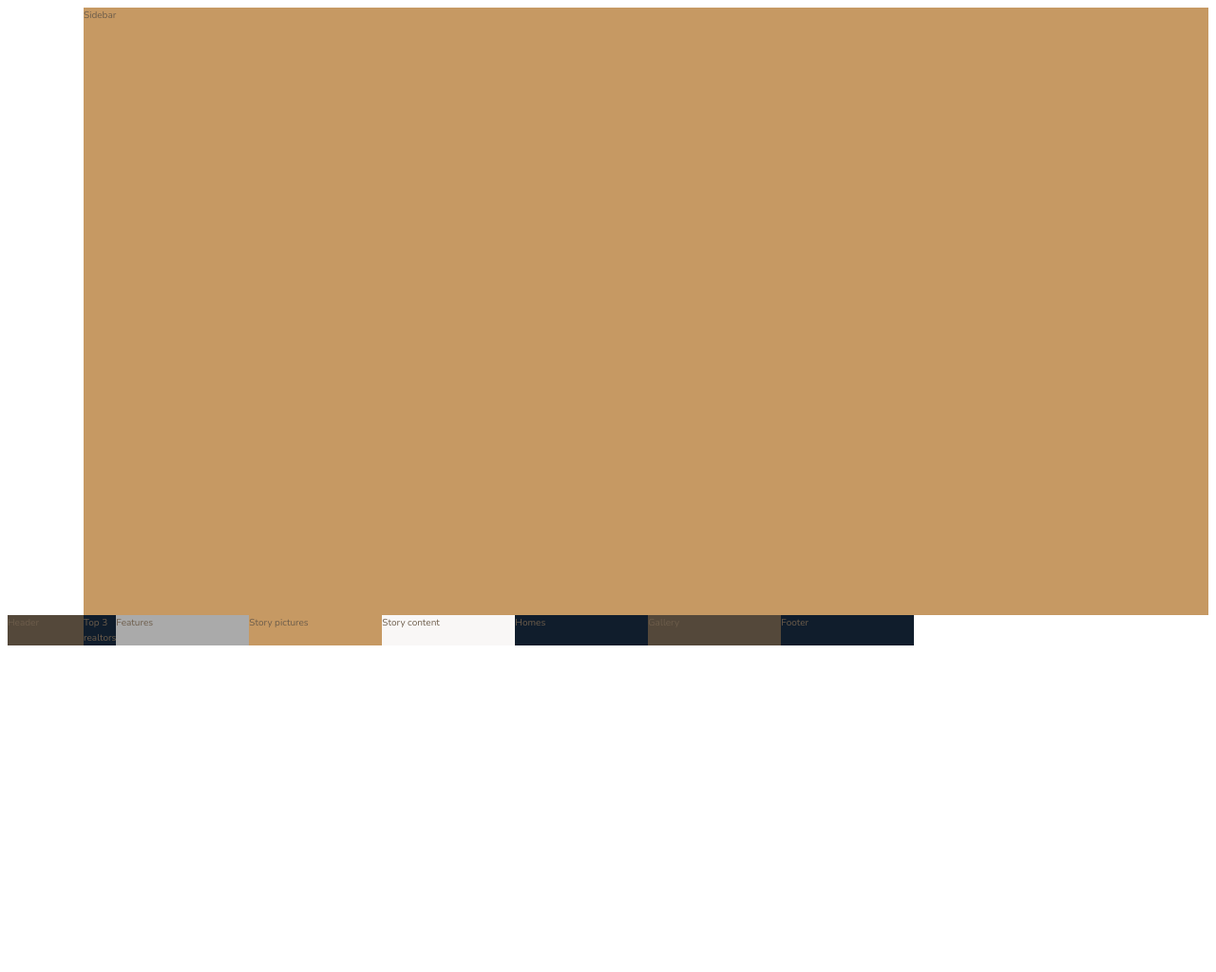
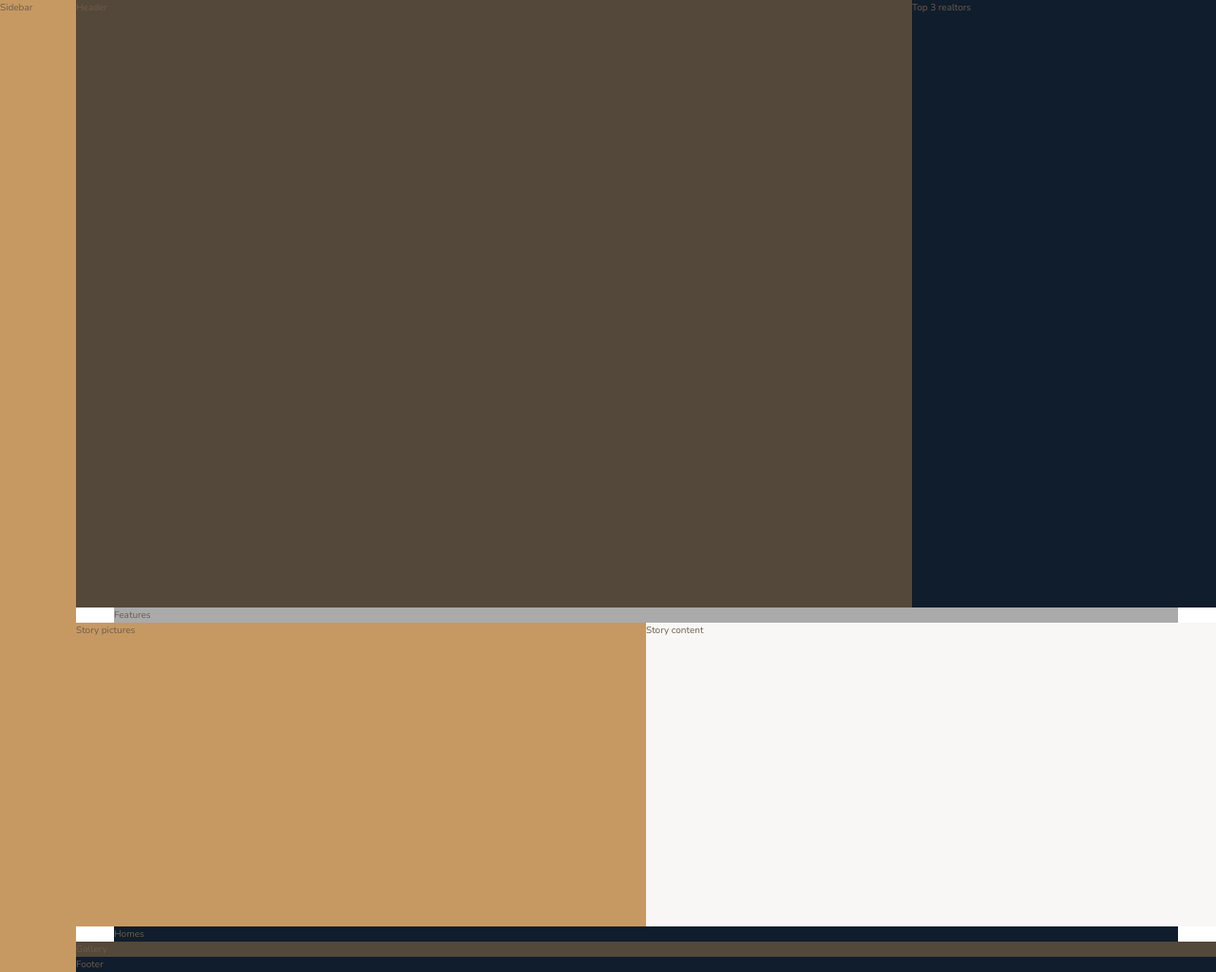
Before and after one commit to IngaGd/Nexter, a website: page index.html in a window 1280 px wide. Shown: the whole page at 95% size. Drawn offline with nearby package versions, Linux system fonts and the light colour scheme.

Commit message:
main layout

```diff
--- a/sass/_base.scss
+++ b/sass/_base.scss
@@ -23,6 +23,7 @@ body {
     color: $color-grey-dark-2;
     font-weight: 300;
     line-height: 1.6;
+    margin: 0;
 }
 
 .container {
@@ -33,6 +34,7 @@ body {
         1fr [center-start] repeat(
             8,
             [col-start] minmax(min-content, 14rem) [col-end]
-        ) [center-end]
+        )
+        [center-end]
         1fr [full-end];
 }
--- a/sass/_features.scss
+++ b/sass/_features.scss
@@ -1,3 +1,4 @@
 .features {
     background-color: $color-grey-light-2;
+    grid-column: center-start / center-end;
 }
--- a/sass/_footer.scss
+++ b/sass/_footer.scss
@@ -1,3 +1,4 @@
 .footer {
     background-color: $color-secondary;
+    grid-column: full-start / full-end;
 }
--- a/sass/_gallery.scss
+++ b/sass/_gallery.scss
@@ -1,3 +1,4 @@
 .gallery {
     background-color: $color-grey-dark-1;
+    grid-column: full-start / full-end;
 }
--- a/sass/_header.scss
+++ b/sass/_header.scss
@@ -1,3 +1,4 @@
 .header {
     background-color: $color-grey-dark-1;
+    grid-column: full-start / col-end 6;
 }
--- a/sass/_homes.scss
+++ b/sass/_homes.scss
@@ -1,3 +1,4 @@
 .homes {
     background-color: $color-secondary;
+    grid-column: center-start / center-end;
 }
--- a/sass/_realtors.scss
+++ b/sass/_realtors.scss
@@ -1,3 +1,4 @@
 .realtors {
     background-color: $color-secondary;
+    grid-column: col-start 7 / full-end;
 }
--- a/sass/_sidebar.scss
+++ b/sass/_sidebar.scss
@@ -1,4 +1,5 @@
 .sidebar {
     background-color: $color-primary;
-    grid-column: sideba-start / sidebar-end;
+    grid-column: sidebar-start / sidebar-end;
+    grid-row: 1 / -1;
 }
--- a/sass/_story.scss
+++ b/sass/_story.scss
@@ -1,8 +1,10 @@
 .story {
     &__pictures {
         background-color: $color-primary;
+        grid-column: full-start / col-end 4;
     }
     &__content {
         background-color: $color-grey-light-1;
+        grid-column: col-start 5 / full-end;
     }
 }
```
Also changed, not shown: css/main.css, 1 other file.
